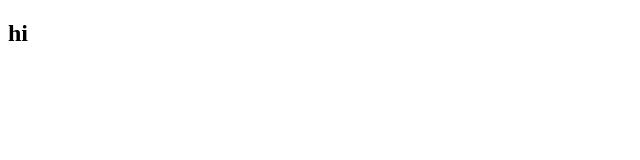
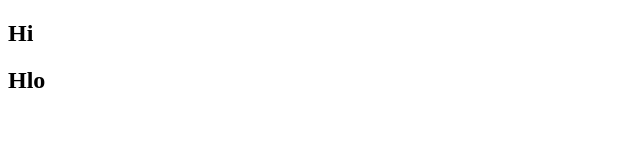
Before and after one commit to priya-312003/Sample, a plain HTML site: page index.html in a window 1280 px wide. Shown: the full height of the page, 0-640 px from the left. Drawn offline with Linux system fonts and the light colour scheme.

Commit message:
Update index.html

```diff
--- a/index.html
+++ b/index.html
@@ -6,6 +6,8 @@
     <title>Document</title>
 </head>
 <body>
-    <h2>hi</h2>
+    <h2>Hi</h2>
+    <h2>Hlo</h2>
+
 </body>
 </html>
```
